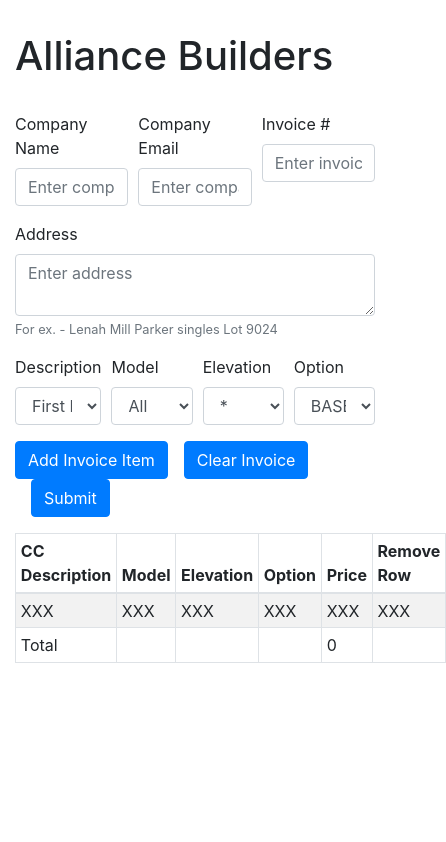
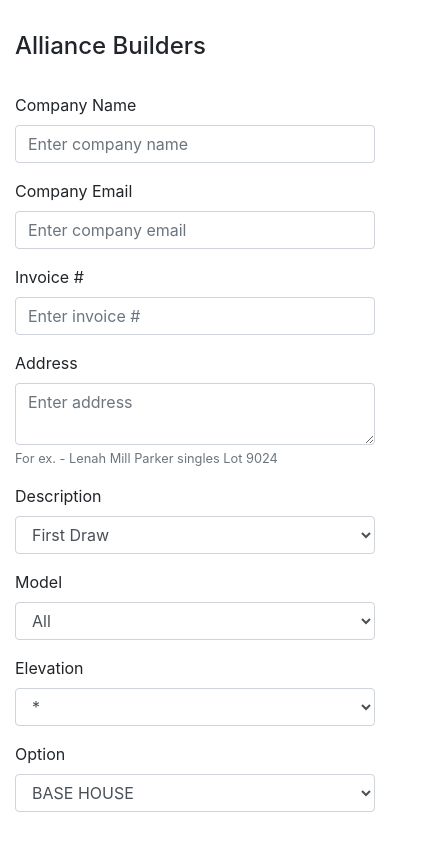
Before and after one commit to skynet-soulja/alliance-app, a React (Create React App) app: page / in a window 390 px wide. Shown: the top 842 px of the page, 446 px wide, since content can reach past the window. Built offline with nearby package versions, Linux system fonts and the light colour scheme.

Commit message:
mobile responsivity

```diff
--- a/src/App.js
+++ b/src/App.js
@@ -229,7 +229,7 @@ export default class App extends React.Component {
                 <h1 style={{ margin: '2rem 0px' }}>Alliance Builders</h1>
                 <Form>
                     <Form.Row>
-                        <Form.Group as={Col} controlId="formBasicCompany">
+                        <Form.Group xs="12" md="4" as={Col} controlId="formBasicCompany">
                             <Form.Label>Company Name</Form.Label>
                             <Form.Control
                                 name="companyName"
@@ -239,7 +239,7 @@ export default class App extends React.Component {
                                 onChange={this.handleChange}
                             />
                         </Form.Group>
-                        <Form.Group as={Col} controlId="formBasicCompany">
+                        <Form.Group xs="12" md="4" as={Col} controlId="formBasicCompany">
                             <Form.Label>Company Email</Form.Label>
                             <Form.Control
                                 name="companyEmail"
@@ -249,7 +249,7 @@ export default class App extends React.Component {
                                 onChange={this.handleChange}
                             />
                         </Form.Group>
-                        <Form.Group as={Col} controlId="formBasicInvoice">
+                        <Form.Group xs="12" md="4" as={Col} controlId="formBasicInvoice">
                             <Form.Label>Invoice #</Form.Label>
                             <Form.Control
                                 name="invoiceNum"
@@ -277,7 +277,7 @@ export default class App extends React.Component {
 
                     <Form.Row>{dropdowns}</Form.Row>
 
-                    <Form.Row>
+                    <Form.Row id="btn-ctrl">
                         <Col>
                             <Button variant="primary" type="button" onClick={this.addInvoiceItem}>
                                 Add Invoice Item
@@ -301,12 +301,12 @@ export default class App extends React.Component {
                         </Col>
                     </Form.Row>
                 </Form>
-                <Table style={{ marginTop: '1rem' }} striped bordered hover size="sm">
+                <Table id="invoice-table" style={{ marginTop: '1rem' }} striped bordered hover responsive size="sm">
                     <thead>
                         <tr>
                             <th>CC Description</th>
-                            <th>Model</th>
-                            <th>Elevation</th>
+                            <th className="responsive-hide">Model</th>
+                            <th className="responsive-hide">Elevation</th>
                             <th>Option</th>
                             <th>Price</th>
                             <th>Remove Row</th>
@@ -316,8 +316,8 @@ export default class App extends React.Component {
                         {!this.state.invoiceItems.length ? (
                             <tr>
                                 <td>XXX</td>
-                                <td>XXX</td>
-                                <td>XXX</td>
+                                <td className="responsive-hide">XXX</td>
+                                <td className="responsive-hide">XXX</td>
                                 <td>XXX</td>
                                 <td>XXX</td>
                                 <td>XXX</td>
@@ -329,10 +329,11 @@ export default class App extends React.Component {
                     <tfoot>
                         <tr>
                             <td>Total</td>
-                            <td></td>
-                            <td></td>
+                            <td className="responsive-hide"></td>
+                            <td className="responsive-hide"></td>
                             <td></td>
                             <td>{this.state.totalValue}</td>
+                            <td></td>
                         </tr>
                     </tfoot>
                 </Table>
--- a/src/components/BaseEmail.js
+++ b/src/components/BaseEmail.js
@@ -5,8 +5,15 @@ import descriptionMap from '../mapping/description.json';
 import optionMap from '../mapping/option.json';
 
 const mobileCSS = `
-@media only screen and (max-device-width: 480px) {
-  font-size: 12px !important;
+@media only screen and (max-width: 992px) {
+    table td > table {
+        width: 100% !important;
+    }
+}
+@media only screen and (max-width: 480px) {
+    body {
+        font-size: 12px !important;
+    }
 }`.trim();
 
 const emailStyle = {
@@ -79,7 +86,7 @@ export default function BaseEmail({
         );
     });
     return (
-        <Email headCSS={mobileCSS} title="Alliance Builders Invoice">
+        <Email id="email" headCSS={mobileCSS} title="Alliance Builders Invoice">
             <div style={emailStyle}>
                 <div style={{ textAlign: 'center', marginBottom: '2rem' }}>
                     <p>Alliance Builders Inc.</p>
--- a/src/components/Dropdown.js
+++ b/src/components/Dropdown.js
@@ -10,7 +10,7 @@ export default function Dropdown({ options, name, value, handleChange }) {
     ));
 
     return (
-        <Form.Group as={Col} controlId={`form${name}`}>
+        <Form.Group xs="12" md="3" as={Col} controlId={`form${name}`}>
             <Form.Label>{`${name.charAt(0).toUpperCase()}${name.slice(1)}`}</Form.Label>
             <Form.Control name={name} value={value} as="select" onChange={handleChange}>
                 {optionItems}
--- a/src/components/EmailModal.js
+++ b/src/components/EmailModal.js
@@ -6,7 +6,7 @@ import '../styles/Modal.css';
 export default function EmailModal({ children, show, handleClose, handleSubmit }) {
     return (
         <>
-            <Modal show={show} onHide={handleClose} animation={true}>
+            <Modal size="lg" show={show} onHide={handleClose} animation={true}>
                 <Modal.Header closeButton>
                     <Modal.Title>Preview Email</Modal.Title>
                 </Modal.Header>
--- a/src/components/TableRow.js
+++ b/src/components/TableRow.js
@@ -2,7 +2,11 @@ import React from 'react/';
 import Button from 'react-bootstrap/Button';
 
 export default function TableRow({ id, item, removeInvoiceItem }) {
-    const tds = Object.values(item).map((value, index) => <td key={index}>{value}</td>);
+    const tds = Object.values(item).map((value, index) => (
+        <td className={[1, 2].includes(index) ? 'responsive-hide' : ''} key={index}>
+            {value}
+        </td>
+    ));
     return (
         <tr>
             {tds}
--- a/src/data/dropdown-options.json
+++ b/src/data/dropdown-options.json
@@ -45,7 +45,7 @@
             "ADDITIONAL BATH",
             "ALTERNATE HALL BATH LAYOUT",
             "OPTIONAL BATH FOR FINISHED LOWER",
-            "SKYLIGHT WINDOWS"
+            "DAYLIGHT BASEMENT WINDOWS"
         ]
     }
 ]
--- a/src/mapping/option.json
+++ b/src/mapping/option.json
@@ -17,5 +17,5 @@
     "ADDITIONAL BATH": 367,
     "ALTERNATE HALL BATH LAYOUT": 368,
     "OPTIONAL BATH FOR FINISHED LOWER": 383,
-    "SKYLIGHT WINDOWS": 541
+    "DAYLIGHT BASEMENT WINDOWS": 541
 }
--- a/src/mapping/price.json
+++ b/src/mapping/price.json
@@ -12,7 +12,7 @@
     "43051200": 5016,
     "43051310": 5130,
     "43052140": 5016,
-    "43052200": 4092,
+    "43052200": 5092,
     "43052310": 5244,
     "43053140": 4636,
     "43053200": 4902,
--- a/src/styles/App.css
+++ b/src/styles/App.css
@@ -0,0 +1,21 @@
+@media only screen and (max-width: 480px) {
+    h1 {
+        margin: 1rem 0;
+        font-size: 1.5rem;
+    }
+
+    #invoice-table .responsive-hide {
+        display: none;
+    }
+
+    #btn-ctrl > div {
+        display: flex;
+        flex-direction: column;
+        margin-top: 1rem;
+    }
+
+    #btn-ctrl button {
+        margin-bottom: 1rem;
+        margin-left: 0 !important;
+    }
+}
--- a/src/styles/Modal.css
+++ b/src/styles/Modal.css
@@ -1,3 +1,9 @@
 .modal-dialog {
     max-width: 1000px;
 }
+
+@media only screen and (max-width: 992px) {
+    .modal-dialog {
+        max-width: 500px !important;
+    }
+}
```
